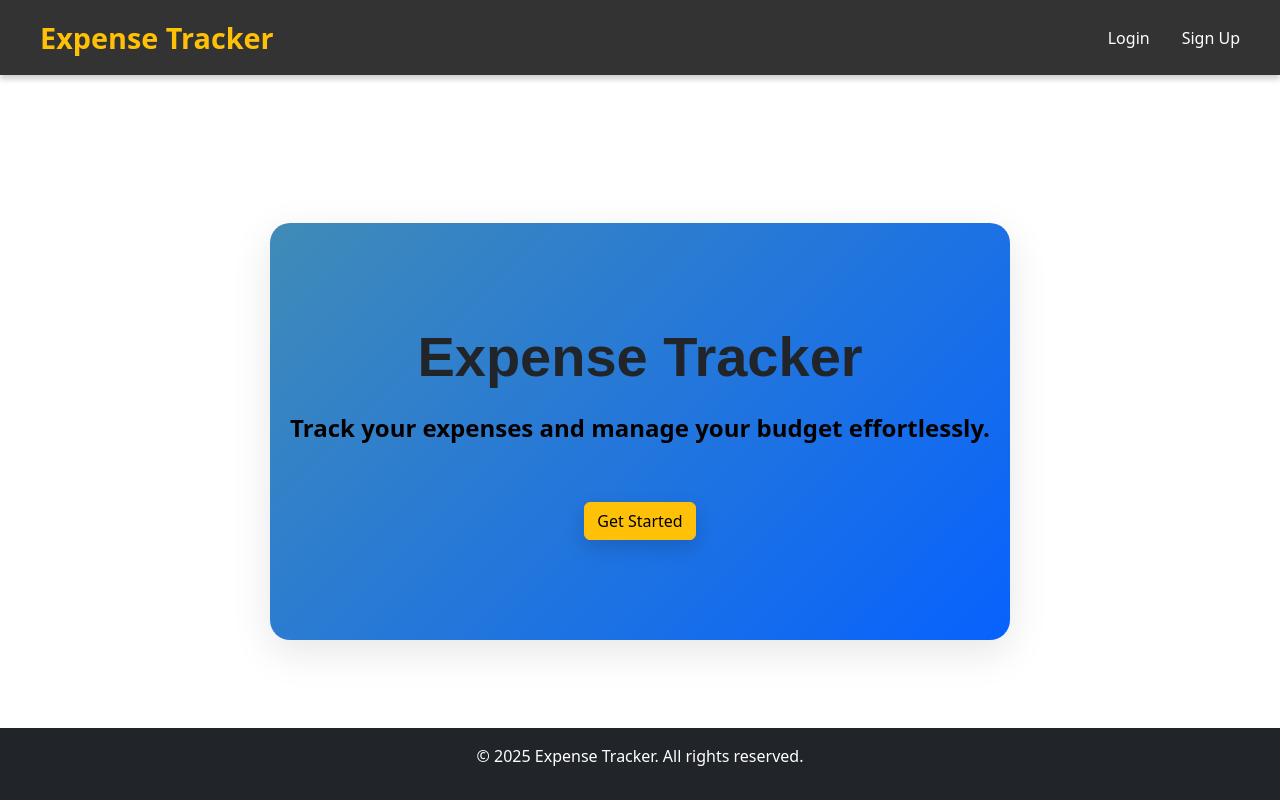
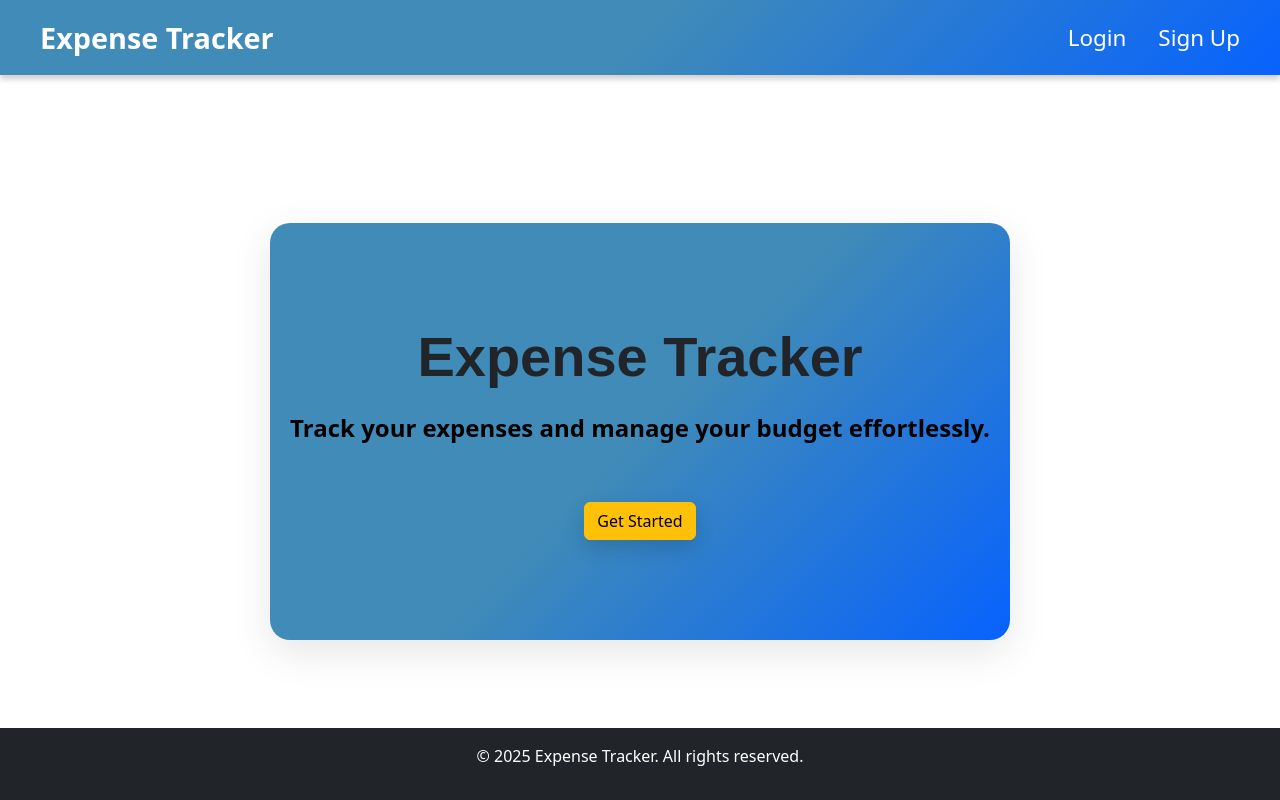
Before and after one commit to VaibhavMahajan1509/Expense_Tracker, a React (Vite) app: page / in a window 1280 px wide. Built offline with nearby package versions, Linux system fonts and the light colour scheme.

Commit message:
UI change of navbar

```diff
--- a/src/Components/LandingPage.module.css
+++ b/src/Components/LandingPage.module.css
@@ -1,6 +1,6 @@
 .heroSection {
   padding: 100px 20px;
-  background: linear-gradient(135deg, #408bb7 0%, #0762fe 100%);
+  background: linear-gradient(135deg, #408bb7 50%, #0762fe 100%);
   color: #fff;
   border-radius: 20px;
   margin-top: 60px;
--- a/src/Components/Navbar.module.css
+++ b/src/Components/Navbar.module.css
@@ -1,6 +1,7 @@
 /* Navbar Styles */
 .navbar {
-  background-color: #576d77; /* Black background */
+  /* background-color: #3e4649; Black background */
+  background: linear-gradient(135deg, #408bb7 50%, #0762fe 100%);
   padding: 1rem 2rem; /* Add more padding for spacious feel */
   color: white;
   position: sticky;
@@ -25,7 +26,7 @@
 .logo {
   font-size: 1.8rem;
   font-weight: 700; /* Heavier font weight for prominence */
-  color: #ffc107; /* Bright yellow color */
+  color: white; /* Bright yellow color */
   text-decoration: none;
   transition: color 0.3s ease;
 }
@@ -38,7 +39,7 @@
   display: none;
   font-size: 2rem;
   background: none;
-  color: #ffc107;
+  color: white;
   border: none;
   cursor: pointer;
   transition: color 0.3s ease;
@@ -57,7 +58,7 @@
   color: white;
   text-decoration: none;
   font-weight: 500;
-  font-size: 1rem;
+  font-size: 1.4rem;
   position: relative;
   transition: color 0.3s ease, transform 0.3s ease;
 }
```
